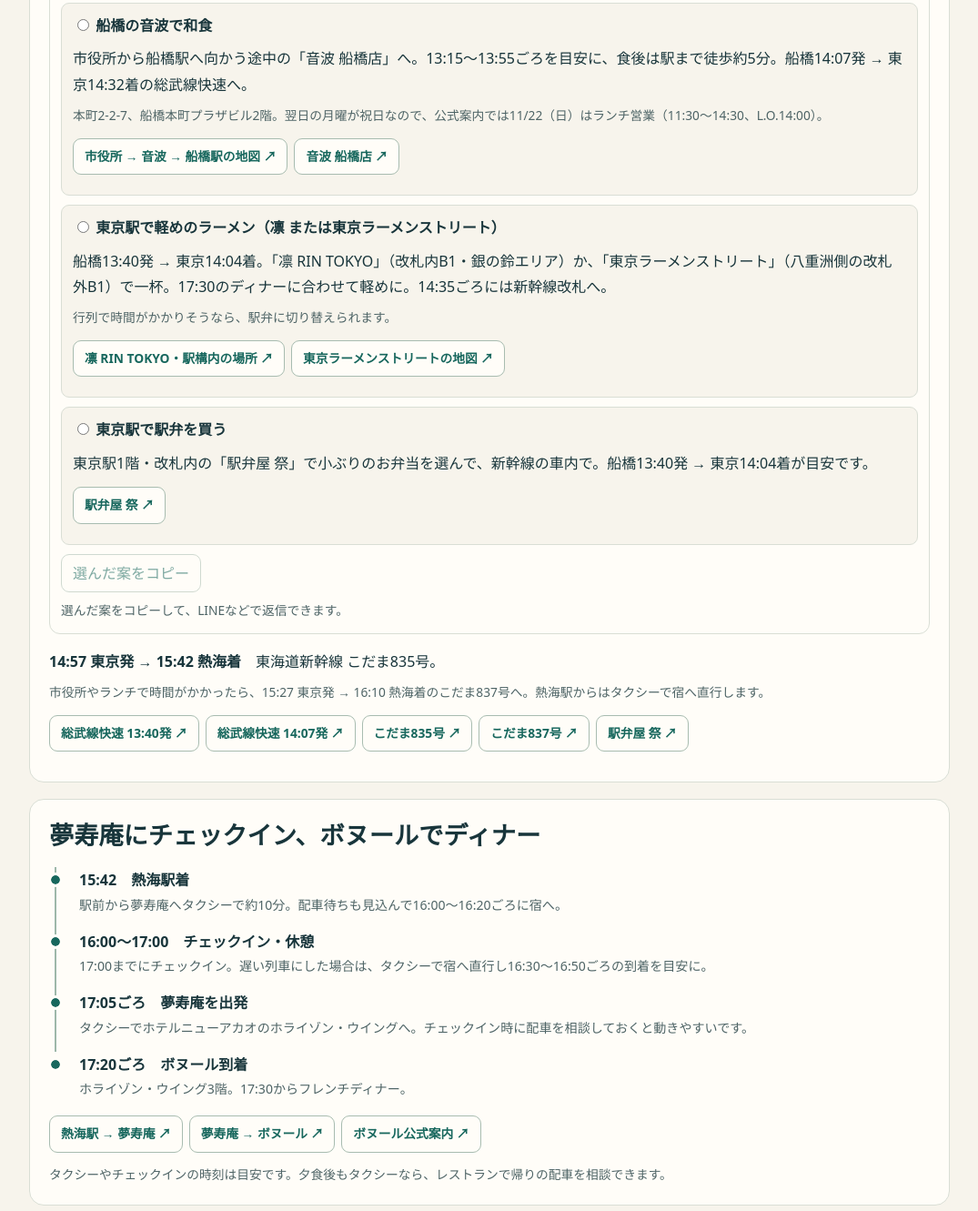
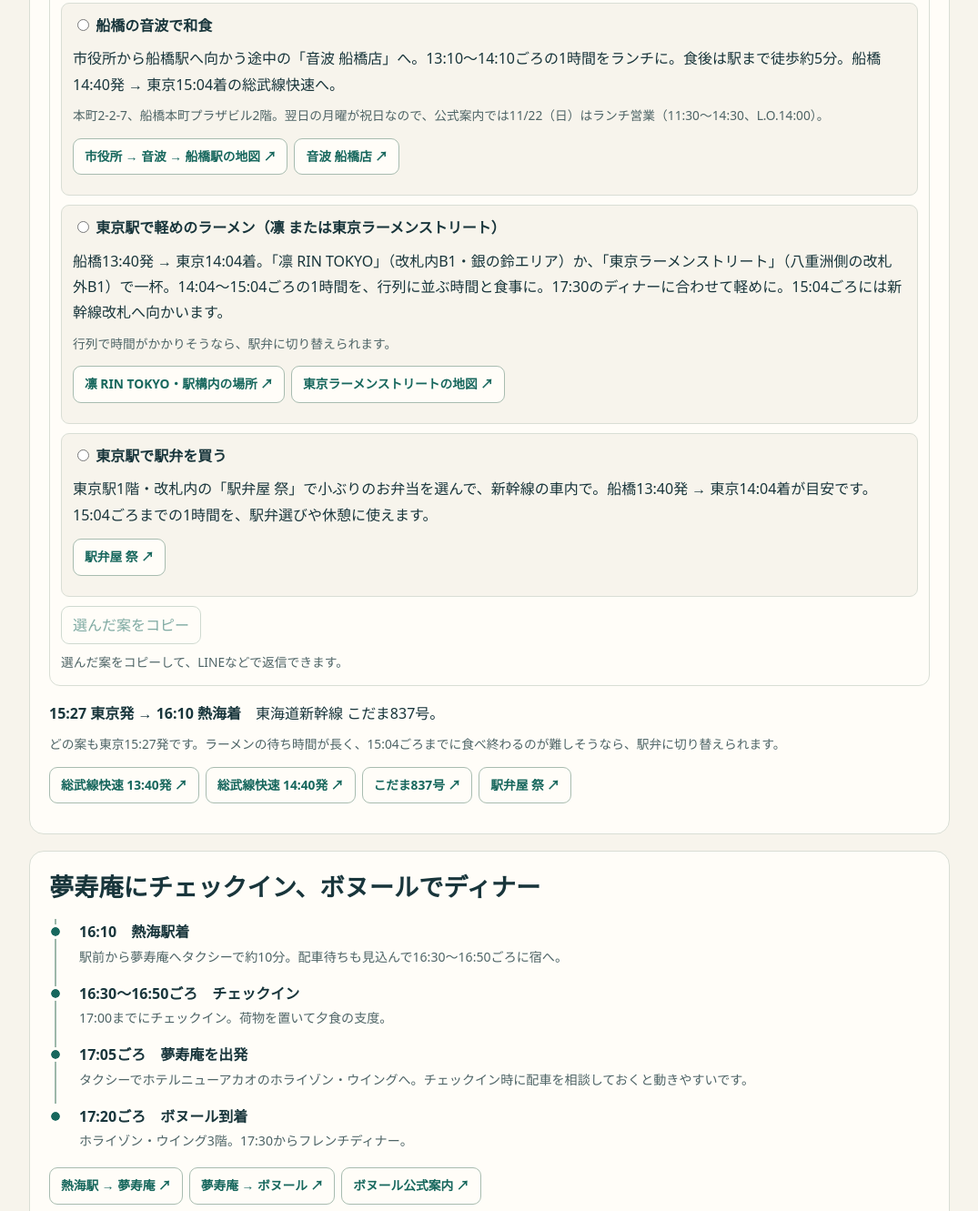
Before and after one commit to tsunami-nakano/trip, a plain HTML site: page atami-2026-11-22/index.html in a window 1280 px wide. Shown: the part 861-2192 px from the top of the page at 91% size, without its empty margins (102-1177 px from the left). Drawn offline with Linux system fonts and the light colour scheme.

Commit message:
Allow one hour for lunch before the Atami train

```diff
--- a/atami-2026-11-22/index.html
+++ b/atami-2026-11-22/index.html
@@ -25,7 +25,7 @@
 <ol class="route">
 <li><strong>12:30　JR東船橋駅でお迎え</strong><small>合流したらタクシーで船橋市役所へ。</small></li>
 <li><strong>12:50ごろ　船橋市役所で婚姻届を提出</strong><small>湊町2-10-25。日曜は本庁舎の地下1階・警備員室で届書を預かります。</small></li>
-<li><strong>13:10ごろ　市役所を出発</strong><small>音波を選んだらお店へ。東京で食べるならタクシーで船橋駅南口へ。市役所での時刻は移動・受付の目安です。</small></li>
+<li><strong>13:00　市役所を出発</strong><small>音波を選んだらお店へ。東京で食べるならタクシーで船橋駅南口へ。市役所での時刻は移動・受付の目安です。</small></li>
 </ol>
 <p><strong>持ち物</strong>　証人2名の署名と日中の連絡先を記入した婚姻届、本人確認書類。</p>
 <div class="links"><a class="action" data-map="start">東船橋駅 → 市役所 → 船橋駅 ↗</a><a class="action" href="https://www.city.funabashi.lg.jp/kurashi/koseki/001/p009784.html">船橋市の婚姻届案内 ↗</a></div>
@@ -36,33 +36,33 @@
 <legend>お昼、どれにする？</legend>
 <div class="lunch-choice">
 <label><input type="radio" name="lunch" value="船橋の音波で和食"> <strong>船橋の音波で和食</strong></label>
-<p>市役所から船橋駅へ向かう途中の「音波 船橋店」へ。13:15〜13:55ごろを目安に、食後は駅まで徒歩約5分。船橋14:07発 → 東京14:32着の総武線快速へ。</p>
+<p>市役所から船橋駅へ向かう途中の「音波 船橋店」へ。13:10〜14:10ごろの1時間をランチに。食後は駅まで徒歩約5分。船橋14:40発 → 東京15:04着の総武線快速へ。</p>
 <p class="hint">本町2-2-7、船橋本町プラザビル2階。翌日の月曜が祝日なので、公式案内では11/22（日）はランチ営業（11:30〜14:30、L.O.14:00）。</p>
 <div class="links"><a class="action" data-map="otoha">市役所 → 音波 → 船橋駅の地図 ↗</a><a class="action" href="https://otoha-dining.com/access/funabashi/">音波 船橋店 ↗</a></div>
 </div>
 <div class="lunch-choice">
 <label><input type="radio" name="lunch" value="東京駅でラーメン（凛 または東京ラーメンストリート）"> <strong>東京駅で軽めのラーメン（凛 または東京ラーメンストリート）</strong></label>
-<p>船橋13:40発 → 東京14:04着。「凛 RIN TOKYO」（改札内B1・銀の鈴エリア）か、「東京ラーメンストリート」（八重洲側の改札外B1）で一杯。17:30のディナーに合わせて軽めに。14:35ごろには新幹線改札へ。</p>
+<p>船橋13:40発 → 東京14:04着。「凛 RIN TOKYO」（改札内B1・銀の鈴エリア）か、「東京ラーメンストリート」（八重洲側の改札外B1）で一杯。14:04〜15:04ごろの1時間を、行列に並ぶ時間と食事に。17:30のディナーに合わせて軽めに。15:04ごろには新幹線改札へ向かいます。</p>
 <p class="hint">行列で時間がかかりそうなら、駅弁に切り替えられます。</p>
 <div class="links"><a class="action" href="https://www.gransta.jp/mall/gransta_tokyo/nippon_ramen_rin_tokyo/">凛 RIN TOKYO・駅構内の場所 ↗</a><a class="action" href="https://www.tokyoeki-1bangai.co.jp/assets/pdf/floorMap_ramen.pdf">東京ラーメンストリートの地図 ↗</a></div>
 </div>
 <div class="lunch-choice">
 <label><input type="radio" name="lunch" value="東京駅で駅弁を買う"> <strong>東京駅で駅弁を買う</strong></label>
-<p>東京駅1階・改札内の「駅弁屋 祭」で小ぶりのお弁当を選んで、新幹線の車内で。船橋13:40発 → 東京14:04着が目安です。</p>
+<p>東京駅1階・改札内の「駅弁屋 祭」で小ぶりのお弁当を選んで、新幹線の車内で。船橋13:40発 → 東京14:04着が目安です。15:04ごろまでの1時間を、駅弁選びや休憩に使えます。</p>
 <div class="links"><a class="action" href="https://www.gransta.jp/mall/gransta_tokyo/ekibenyamatsuri/">駅弁屋 祭 ↗</a></div>
 </div>
 <button class="print" type="button" id="copy-lunch" disabled>選んだ案をコピー</button>
 <p class="hint" id="lunch-status" aria-live="polite">選んだ案をコピーして、LINEなどで返信できます。</p>
 </fieldset>
-<p><strong>14:57 東京発 → 15:42 熱海着</strong>　東海道新幹線 こだま835号。</p>
-<p class="hint">市役所やランチで時間がかかったら、15:27 東京発 → 16:10 熱海着のこだま837号へ。熱海駅からはタクシーで宿へ直行します。</p>
-<div class="links"><a class="action" href="https://timetables.jreast.co.jp/2611/train/115/116631.html">総武線快速 13:40発 ↗</a><a class="action" href="https://timetables.jreast.co.jp/2611/train/110/114381.html">総武線快速 14:07発 ↗</a><a class="action" href="https://timetables.jreast.co.jp/2611/train/125/129121.html">こだま835号 ↗</a><a class="action" href="https://timetables.jreast.co.jp/2611/train/125/129131.html">こだま837号 ↗</a><a class="action" href="https://www.gransta.jp/mall/gransta_tokyo/ekibenyamatsuri/">駅弁屋 祭 ↗</a></div>
+<p><strong>15:27 東京発 → 16:10 熱海着</strong>　東海道新幹線 こだま837号。</p>
+<p class="hint">どの案も東京15:27発です。ラーメンの待ち時間が長く、15:04ごろまでに食べ終わるのが難しそうなら、駅弁に切り替えられます。</p>
+<div class="links"><a class="action" href="https://timetables.jreast.co.jp/2611/train/115/116631.html">総武線快速 13:40発 ↗</a><a class="action" href="https://timetables.jreast.co.jp/2611/train/115/117461.html">総武線快速 14:40発 ↗</a><a class="action" href="https://timetables.jreast.co.jp/2611/train/125/129131.html">こだま837号 ↗</a><a class="action" href="https://www.gransta.jp/mall/gransta_tokyo/ekibenyamatsuri/">駅弁屋 祭 ↗</a></div>
 </section>
 <section class="box" id="atami">
 <h2>夢寿庵にチェックイン、ボヌールでディナー</h2>
 <ol class="route">
-<li><strong>15:42　熱海駅着</strong><small>駅前から夢寿庵へタクシーで約10分。配車待ちも見込んで16:00〜16:20ごろに宿へ。</small></li>
-<li><strong>16:00〜17:00　チェックイン・休憩</strong><small>17:00までにチェックイン。遅い列車にした場合は、タクシーで宿へ直行し16:30〜16:50ごろの到着を目安に。</small></li>
+<li><strong>16:10　熱海駅着</strong><small>駅前から夢寿庵へタクシーで約10分。配車待ちも見込んで16:30〜16:50ごろに宿へ。</small></li>
+<li><strong>16:30〜16:50ごろ　チェックイン</strong><small>17:00までにチェックイン。荷物を置いて夕食の支度。</small></li>
 <li><strong>17:05ごろ　夢寿庵を出発</strong><small>タクシーでホテルニューアカオのホライゾン・ウイングへ。チェックイン時に配車を相談しておくと動きやすいです。</small></li>
 <li><strong>17:20ごろ　ボヌール到着</strong><small>ホライゾン・ウイング3階。17:30からフレンチディナー。</small></li>
 </ol>
```
